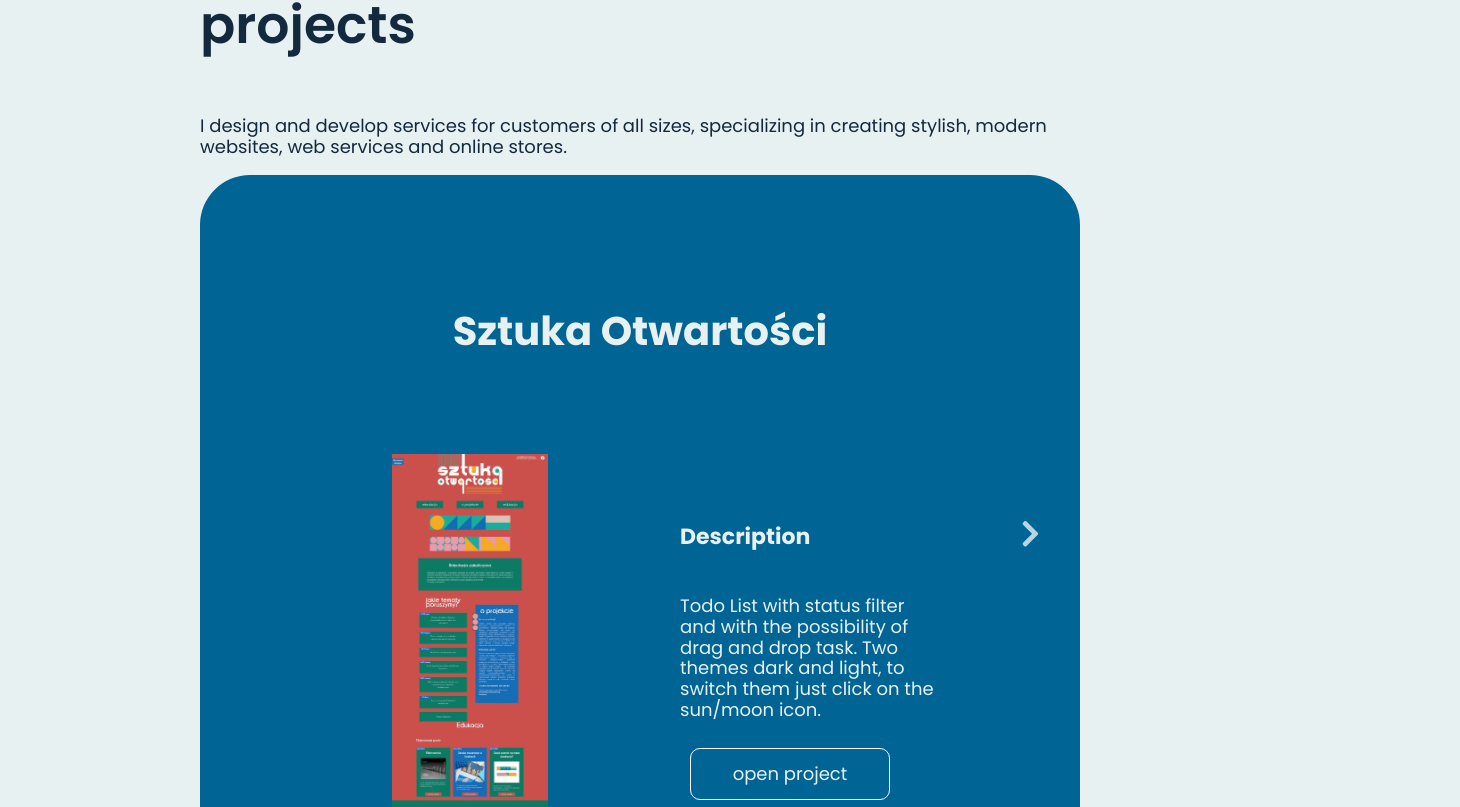
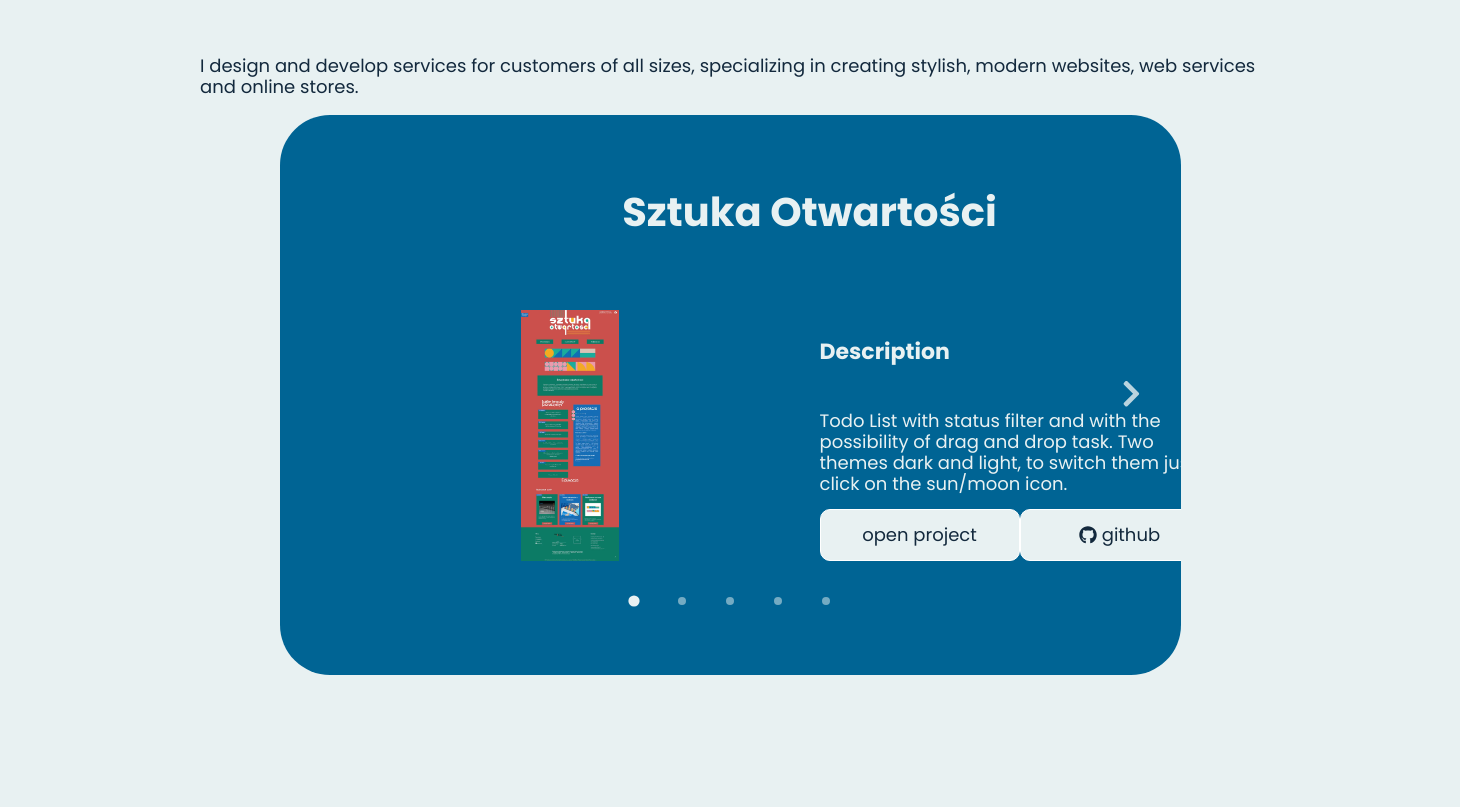
Before and after one commit to mateuszluczkowski/portfolio-ts, a React (Create React App) app: page / in a window 1280 px wide. Shown: the part 1748-2555 px from the top of the page, 1460 px wide, since content can reach past the window. After the commit the page ends 2463 px from the top, so only its background shows below. Built offline with nearby package versions, Linux system fonts and the light colour scheme.

Commit message:
changed slider styles, removed img and replaced it to div with background

```diff
--- a/src/components/PortfolioProject/PortfolioProject.css.ts
+++ b/src/components/PortfolioProject/PortfolioProject.css.ts
@@ -1,58 +1,77 @@
 import styled from "styled-components";
+import { ProjectImgProps } from "interfaces";
 export const Root = styled.div`
    display: grid;
-   padding: 0 ${({ theme: { spacing } }) => spacing.xxlg};
+   padding: 0 ${({ theme: { spacing } }) => spacing.xlg};
    grid-template-rows: auto auto;
    grid-template-columns: 1fr 1fr;
    grid-template-areas: "title title" "img text";
    max-height: 100%;
    width: 100%;
    justify-items: center;
+   align-items: center;
    color: ${({ theme: { colors } }) => colors.azure};
    z-index: 10;
 `;
 export const Title = styled.h2`
    grid-area: title;
-
    width: 100%;
-   margin-bottom: ${({ theme: { spacing } }) => spacing.xxlg};
+   margin-bottom: 7.5rem;
    text-align: center;
 `;
 export const Subtitle = styled.h4``;
-export const ProjectImg = styled.img`
+
+export const ProjectImg = styled.div<ProjectImgProps>`
    grid-area: img;
-   max-height: 50vh;
-   max-width: 100%;
+   display: flex;
+   align-items: center;
+   justify-content: center;
+   width: 42rem;
+   height: 100%;
+   overflow: hidden;
+   background: url(${({ background }) => background});
+   background-position: center;
+   background-size: contain;
+   background-repeat: no-repeat;
 `;
+
 export const TextWrapper = styled.div`
-   padding: ${({ theme: { spacing } }) => spacing.xlg};
+   padding: 0 ${({ theme: { spacing } }) => spacing.xlg};
+   height: 100%;
    grid-area: text;
    display: flex;
    flex-direction: column;
-   justify-content: center;
+   justify-content: start;
 `;
-export const Description = styled.p``;
+export const Description = styled.p`
+   height: 8rem;
+`;
 export const GitHub = styled.a`
+   width: 20rem;
+   color: ${({ theme: { colors } }) => colors.darkBlue};
+   background-color: ${({ theme: { colors } }) => colors.azure};
+   font-size: 1.8rem;
+   text-align: center;
    text-decoration: none;
-   color: inherit;
-   font-size: 1.8rem;
-   z-index: 1;
    line-height: 5rem;
    border: 1px solid white;
-   width: 20rem;
-   text-align: center;
-   margin: 1rem;
    border-radius: 1rem 1rem;
+   z-index: 1;
+`;
+export const ButtonsWrapper = styled.div`
+   display: flex;
+   width: 100%;
+   justify-content: space-between;
 `;
 export const Link = styled.a`
+   width: 20rem;
+   background-color: ${({ theme: { colors } }) => colors.azure};
+   color: ${({ theme: { colors } }) => colors.darkBlue};
+   font-size: 1.8rem;
    text-decoration: none;
-   color: inherit;
-   font-size: 1.8rem;
-   z-index: 1;
+   text-align: center;
    line-height: 5rem;
    border: 1px solid white;
-   width: 20rem;
-   text-align: center;
-   margin: 1rem;
    border-radius: 1rem 1rem;
+   z-index: 1;
 `;
--- a/src/components/PortfolioProject/PortfolioProject.tsx
+++ b/src/components/PortfolioProject/PortfolioProject.tsx
@@ -2,6 +2,7 @@ import { FontAwesomeIcon } from "@fortawesome/react-fontawesome";
 import { faGithub } from "@fortawesome/free-brands-svg-icons";
 
 import {
+   ButtonsWrapper,
    Description,
    GitHub,
    Link,
@@ -23,10 +24,12 @@ export default function PortfolioProject({
    return (
       <Root>
          <Title children={name} />
-         <ProjectImg src={background} />
+         <ProjectImg background={background} />
+
          <TextWrapper>
             <Subtitle children="Description" />
             <Description children={description} />
+            <ButtonsWrapper>
                <Link href={link} target="_blank" children="open project" />
                <GitHub
                   href={github}
@@ -38,6 +41,7 @@ export default function PortfolioProject({
                      </>
                   }
                />
+            </ButtonsWrapper>
          </TextWrapper>
       </Root>
    );
--- a/src/components/ProjectSlider/ProjectSlider.css.ts
+++ b/src/components/ProjectSlider/ProjectSlider.css.ts
@@ -2,12 +2,10 @@ import styled from "styled-components";
 
 export const Root = styled.div`
    position: relative;
-   width: 100%;
-   height: 90vh;
+   width: 85%;
+   height: 70vh;
    overflow: hidden;
-   padding: ${({ theme: { spacing } }) => spacing.xxlg} 0;
+   padding: ${({ theme: { spacing } }) => `${spacing.xlg} ${spacing.xlg}`};
    background-color: ${({ theme: { colors } }) => colors.sapphireBlue};
    border-radius: 5rem 5rem;
 `;
-
-export const Content = styled.div``;
--- a/src/components/ProjectSlider/ProjectSlider.tsx
+++ b/src/components/ProjectSlider/ProjectSlider.tsx
@@ -1,6 +1,6 @@
 import { useState } from "react";
 import { ProjectSliderNav } from "components";
-import { Content, Root } from "./ProjectSlider.css";
+import { Root } from "./ProjectSlider.css";
 import { projects } from "data";
 import { PortfolioProject } from "components";
 export default function ProjectSlider() {
@@ -15,7 +15,7 @@ export default function ProjectSlider() {
             activeIndex={activeIndex}
             setActiveIndex={setActiveIndex}
          />
-         <Content>
+
          <PortfolioProject
             background={img}
             description={description}
@@ -25,7 +25,6 @@ export default function ProjectSlider() {
             link={link}
             name={name}
          />
-         </Content>
       </Root>
    );
 }
--- a/src/interfaces/interfaces.ts
+++ b/src/interfaces/interfaces.ts
@@ -27,3 +27,7 @@ export interface ProjectSliderNavProps {
    activeIndex: number;
    setActiveIndex: React.Dispatch<React.SetStateAction<number>>;
 }
+
+export interface ProjectImgProps {
+   background: string;
+}
```
Lines whose indentation alone changed are shown as unchanged.
